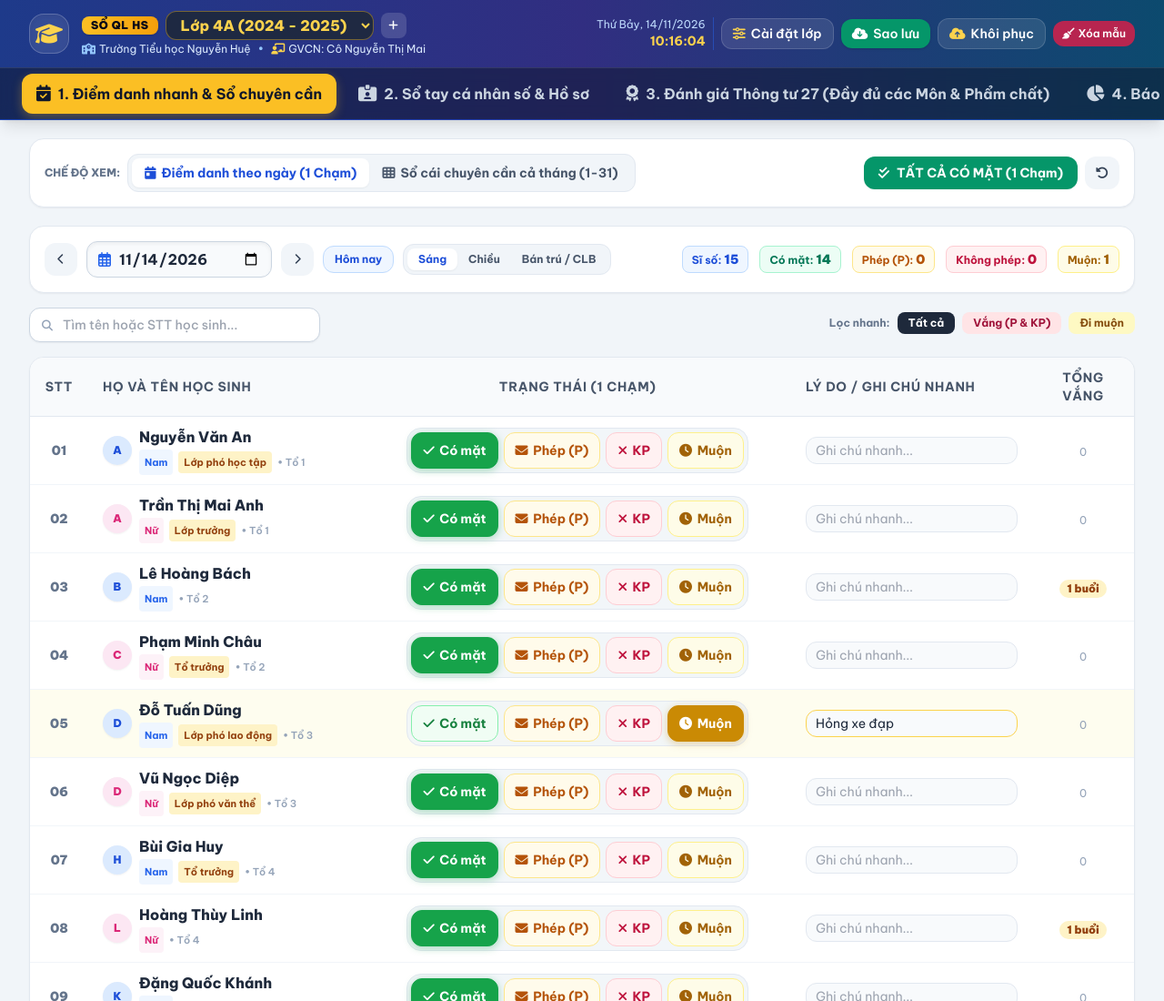
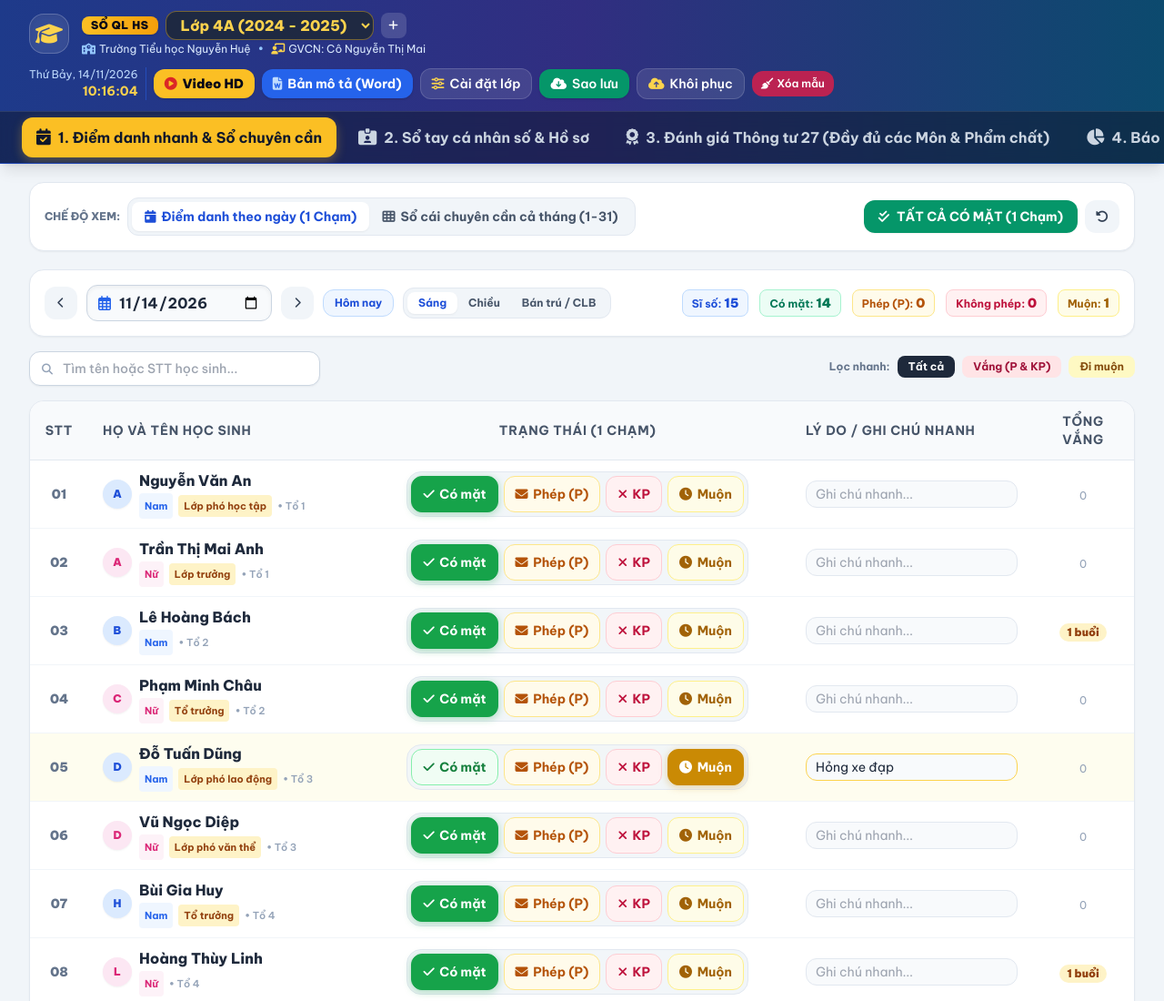
Before and after one commit to DoTienSy/so-ql-hs, a plain HTML site: page index.html in a window 1280 px wide. Shown: the top 1100 px of the page at 91% size. Drawn offline with nearby package versions, Linux system fonts and the light colour scheme.

Commit message:
Deploy index.html for Sổ QL HS

```diff
--- a/index.html
+++ b/index.html
@@ -98,6 +98,16 @@
           <span class="text-xs text-blue-200" id="currentDateDisplay">Thứ Bảy, 14/11/2026</span>
           <span class="text-sm font-bold text-amber-300" id="currentClockDisplay">09:00:00</span>
         </div>
+
+        <a href="video_huong_dan.html" class="px-3 py-1.5 bg-amber-400 hover:bg-amber-300 text-slate-950 rounded-xl text-xs sm:text-sm font-black transition flex items-center gap-1.5 shadow" title="Xem Video và Bộ ảnh hướng dẫn chi tiết">
+          <i class="fa-solid fa-circle-play text-red-600"></i>
+          <span>Video HD</span>
+        </a>
+
+        <a href="Ban_Mo_Ta_Phan_Mem_So_QL_HS.docx" download class="px-3 py-1.5 bg-blue-600 hover:bg-blue-700 text-white rounded-xl text-xs sm:text-sm font-bold transition flex items-center gap-1.5 shadow" title="Tải bản mô tả thuyết minh chuẩn Nghị định 30 (Word)">
+          <i class="fa-solid fa-file-word text-blue-200"></i>
+          <span class="hidden md:inline">Bản mô tả (Word)</span>
+        </a>
 
         <button onclick="openClassSettingsModal()" class="px-3 py-1.5 bg-white/10 hover:bg-white/20 rounded-xl text-xs sm:text-sm font-semibold transition flex items-center gap-1.5 border border-white/15" title="Chỉnh sửa thông tin trường, lớp, GVCN">
           <i class="fa-solid fa-sliders text-amber-300"></i>
```
